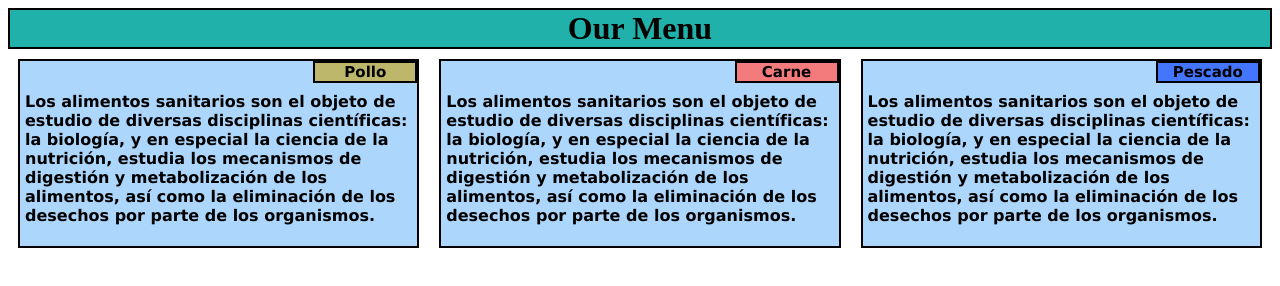
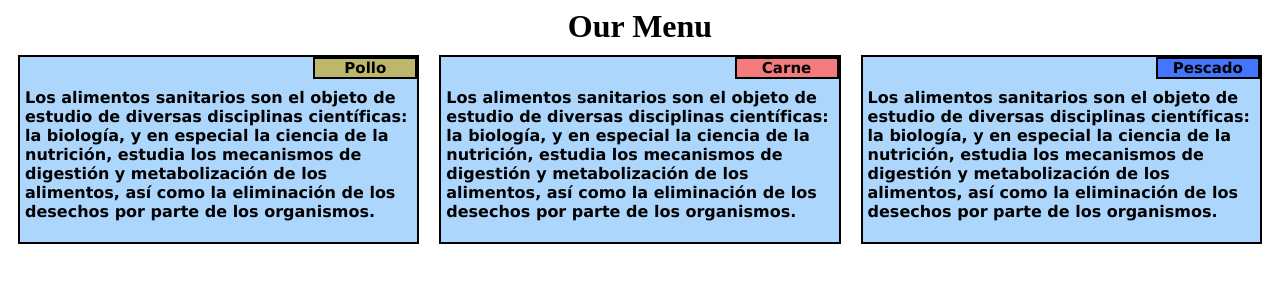
Before and after one commit to ZeliFio/Courseraevaluacion2, a plain HTML site: page index.html in a window 1280 px wide. Drawn offline with Linux system fonts and the light colour scheme.

Commit message:
Update styles.css

```diff
--- a/css/styles.css
+++ b/css/styles.css
@@ -8,8 +8,6 @@
 
 h1 {
     text-align: center;
-    border: 2px solid black;
-    background-color: lightseagreen;
     font-weight: bolder;
     margin: auto;
 }
```
